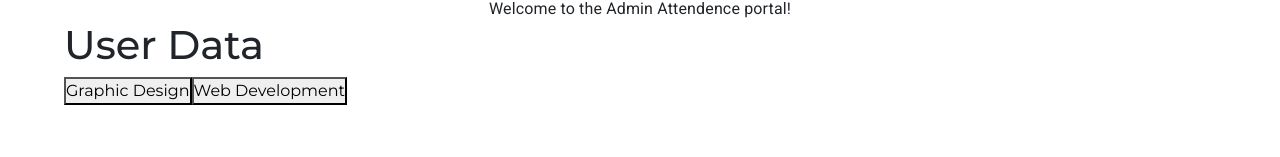
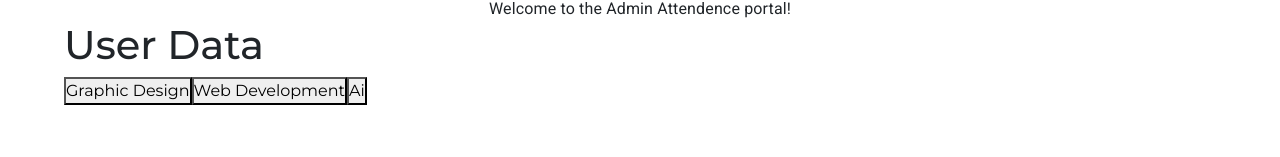
Before and after one commit to javariyafatima1/Attendence-final, a React (Create React App) app in the folder frontend/: page /admindashbord in a window 1280 px wide. Shown: the part 143-300 px from the top of the page. Built offline with nearby package versions, Linux system fonts and the light colour scheme.

Commit message:
Admin dashbaord api handle

```diff
--- a/frontend/src/components/Dashboardadmin.js
+++ b/frontend/src/components/Dashboardadmin.js
@@ -30,6 +30,7 @@ const Dashboardadmin = () => {
   <h1>User Data</h1>
   <button onClick={() => CategoryClick('GraphicDesign')}>Graphic Design</button>
       <button onClick={() => CategoryClick('WebDevelopment')}>Web Development</button>
+      <button onClick={() => CategoryClick('Ai')}>Ai</button>
       {selectedCategory && !selectedUserId && <UsersByCategory category={selectedCategory} onUserClick={handleUserClick} />}
       {selectedUserId && <UserAttendance userId={selectedUserId} />}
 </div>
```
